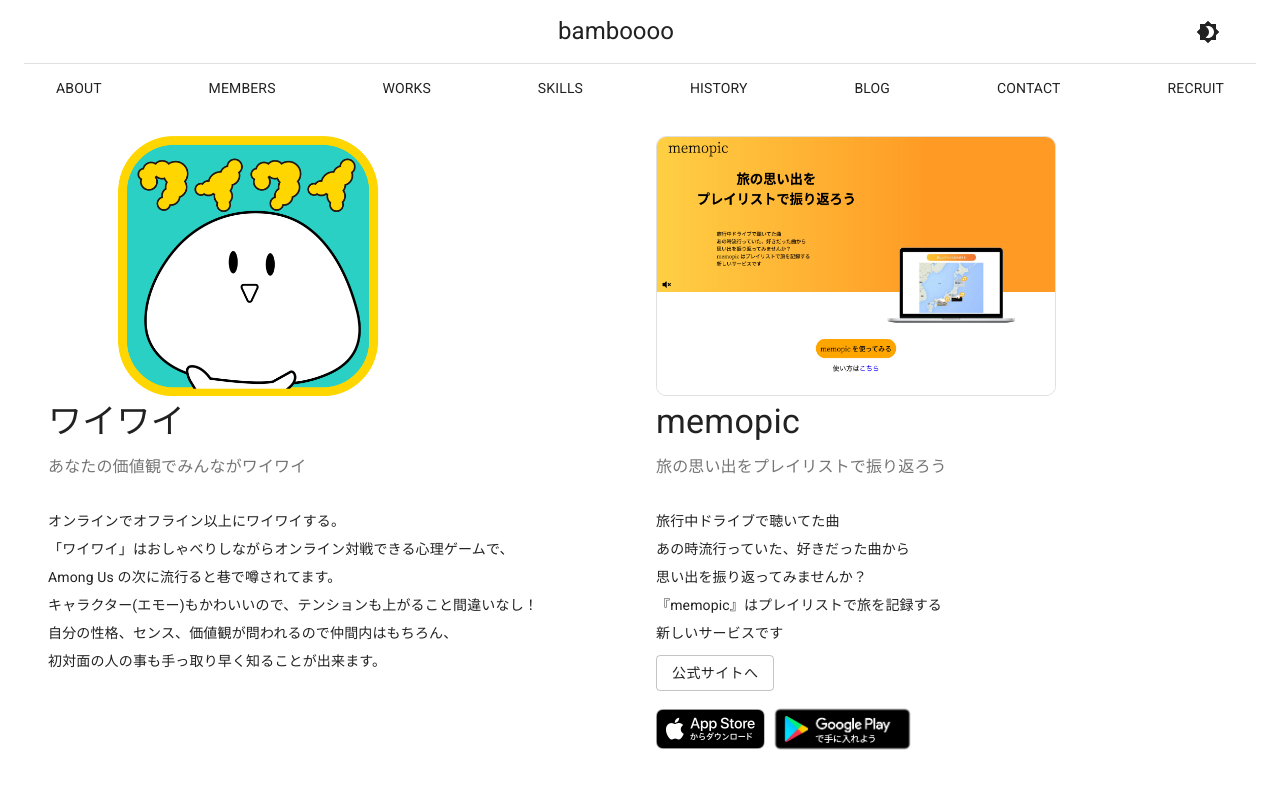
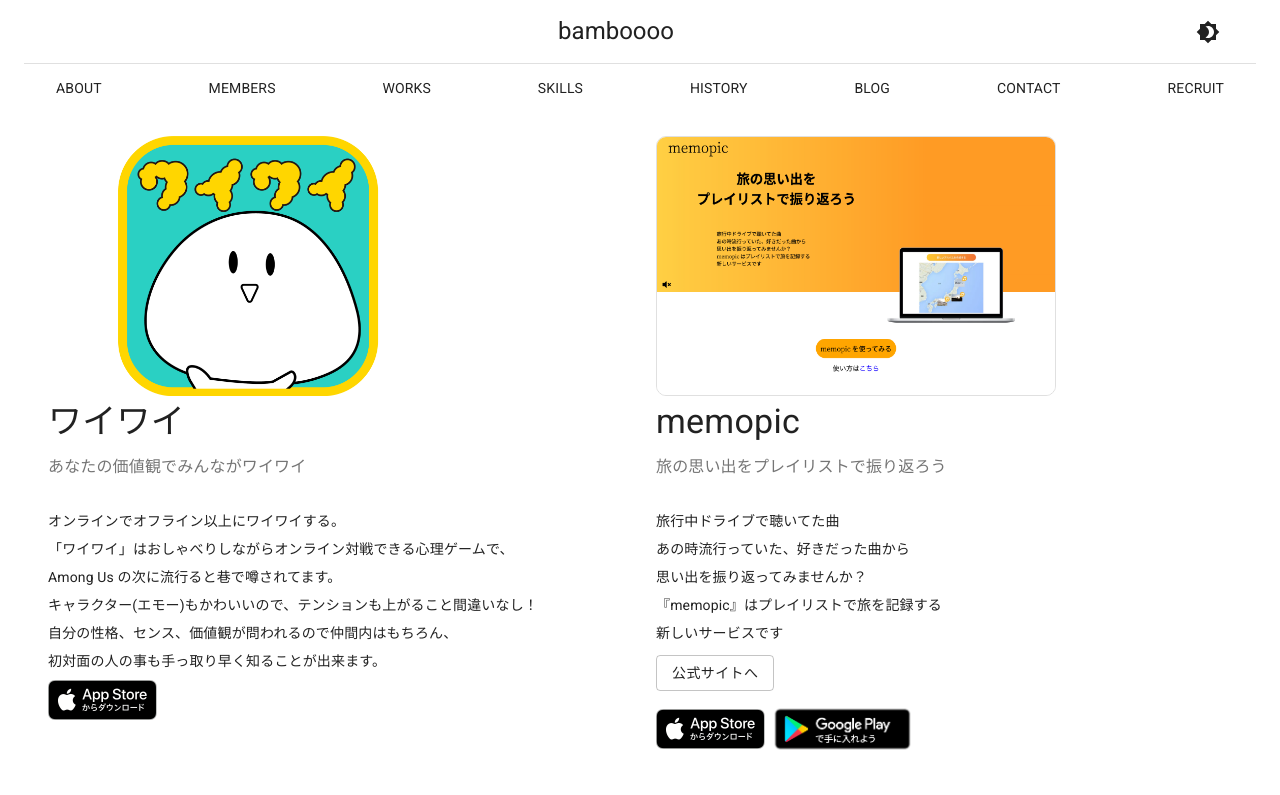
Before and after one commit to bamboooo-dev/bamboooo-hp, a Next.js app: page /works in a window 1280 px wide. Shown: the top 795 px of the page. Built offline with nearby package versions, Linux system fonts and the light colour scheme.

Commit message:
ワイワイのリンク追加

```diff
--- a/pages/works.js
+++ b/pages/works.js
@@ -51,6 +51,7 @@ const works = [
       キャラクター(エモー)もかわいいので、テンションも上がること間違いなし！
       自分の性格、センス、価値観が問われるので仲間内はもちろん、
       初対面の人の事も手っ取り早く知ることが出来ます。`,
+    appleUrl: "https://apps.apple.com/jp/app/%E3%83%AF%E3%82%A4%E3%83%AF%E3%82%A4/id1561027910",
   },
   {
     name: 'memopic',
@@ -128,7 +129,7 @@ function Work(props) {
             <Button variant="outlined" href={work.url} target="_blank">公式サイトへ</Button>
           </Box>
         )}
-        {(work.appleUrl && work.googleUrl) &&(
+        {(work.appleUrl || work.googleUrl) &&(
           <Box
             display="flex"
             alignItems="center"
```
